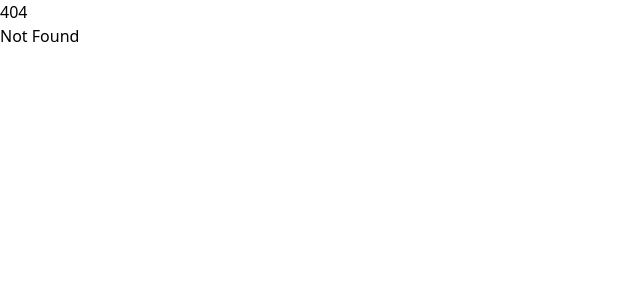
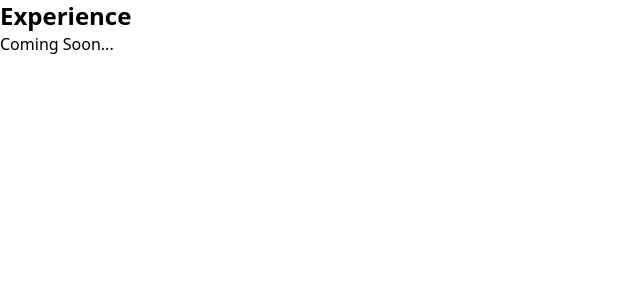
Before and after one commit to HaselmutGames/portfolio-website, a SvelteKit app: page /experience in a window 1280 px wide. Before the commit this address had no page. Shown: the top 300 px of the page, without its empty margins (0-640 px from the left). Built offline with nearby package versions, Linux system fonts and the light colour scheme.

Commit message:
Add placeholder pages for navigation

```diff
--- /dev/null
+++ b/src/routes/contact/+page.svelte
@@ -0,0 +1,2 @@
+<h1 class="text-2xl font-bold">Contact</h1>
+<p>Coming Soon...</p>
--- /dev/null
+++ b/src/routes/experience/+page.svelte
@@ -0,0 +1,2 @@
+<h1 class="text-2xl font-bold">Experience</h1>
+<p>Coming Soon...</p>
--- /dev/null
+++ b/src/routes/projects/+page.svelte
@@ -0,0 +1,2 @@
+<h1 class="text-2xl font-bold">Projects</h1>
+<p>Coming Soon...</p>
--- /dev/null
+++ b/src/routes/stream/+page.svelte
@@ -0,0 +1,2 @@
+<h1 class="text-2xl font-bold">Stream</h1>
+<p>Coming Soon...</p>
```
